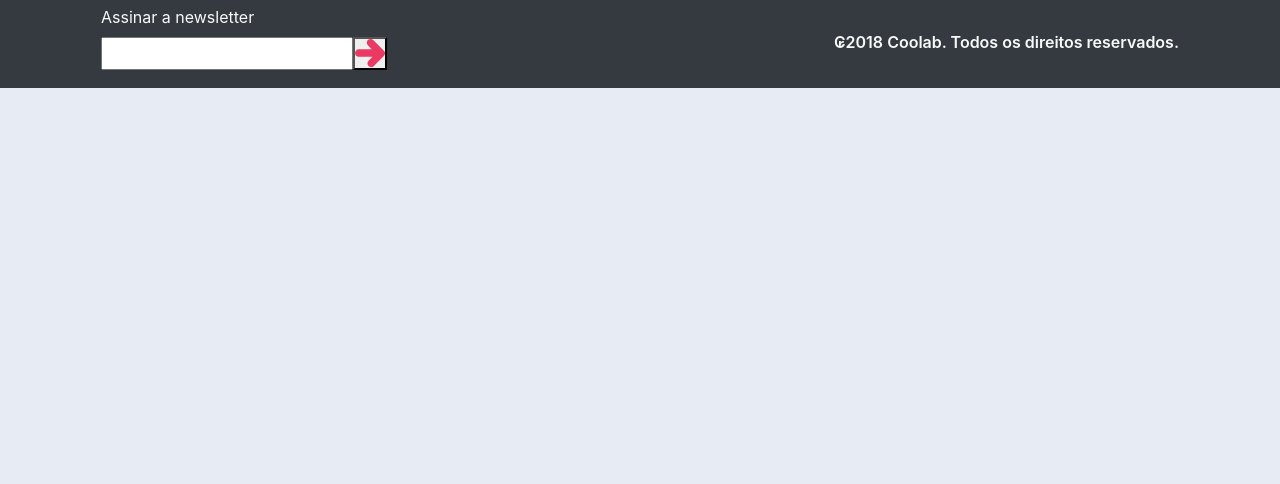
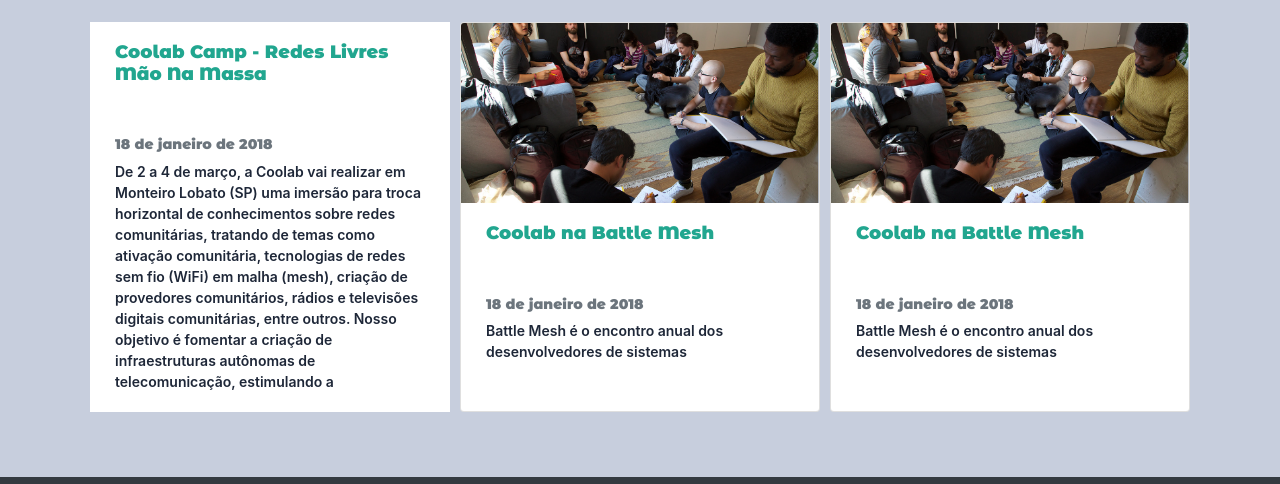
Before and after one commit to flores-joice/coolab, a website: page index.html in a window 1280 px wide. Shown: the part 1014-1498 px from the top of the page. Before the commit the page ends 1102 px from the top, so only its background shows below. Drawn offline with Linux system fonts and the light colour scheme.

Commit message:
inclusão da seção notícias na home

```diff
--- a/index.html
+++ b/index.html
@@ -103,6 +103,65 @@
         </div>
     </section>
 
+    <section class="footer footer-noticias">
+        <div class="container">
+            <div class="footer-noticias-heading">
+                <h2 class="footer-noticias-title">
+                    Últimas notícias
+                </h2>
+            </div>
+
+            <div class="row row-footer-noticias">
+                <div class="col-lg-4 col-footer-noticias">
+                    <div class="card-footer-noticias">
+                        <div class="card-body card-footer-noticias-body">
+                            <h5 class="card-title card-footer-noticias-title">Coolab Camp - Redes Livres Mão Na
+                                Massa</h5>
+                            <h6 class="card-subtitle card-footer-noticias-data mb-2 text-muted">18 de janeiro de
+                                2018</h6>
+                            <p class="card-text card-footer-noticias-text">De 2 a 4 de março, a Coolab vai realizar
+                                em Monteiro Lobato (SP) uma imersão para troca horizontal de conhecimentos sobre
+                                redes comunitárias, tratando de temas como ativação comunitária, tecnologias de
+                                redes sem fio (WiFi) em malha (mesh), criação de provedores comunitários, rádios e
+                                televisões digitais comunitárias, entre outros. Nosso objetivo é fomentar a criação
+                                de infraestruturas autônomas de telecomunicação, estimulando a</p>
+                        </div>
+                    </div>
+                </div>
+
+                <div class="col-lg-4 col-footer-noticias">
+                    <div class="card card-footer-noticias">
+                        <div class="card-footer-noticias-img">
+                            <img class="card-img-top img-fluid" src="assest/noticias/foto2.png" alt="Card image cap">
+                        </div>
+                        <div class="card-body card-footer-noticias-body">
+                            <h5 class="card-title card-footer-noticias-title">Coolab na Battle Mesh</h5>
+                            <h6 class="card-subtitle card-footer-noticias-data mb-2 text-muted">18 de janeiro de
+                                2018</h6>
+                            <p class="card-text card-footer-noticias-text">Battle Mesh é o encontro anual dos
+                                desenvolvedores de sistemas</p>
+                        </div>
+                    </div>
+                </div>
+
+                <div class="col-lg-4 col-footer-noticias">
+                    <div class="card card-footer-noticias">
+                        <div class="card-footer-noticias-img">
+                            <img class="card-img-top img-fluid" src="assest/noticias/foto2.png" alt="Card image cap">
+                        </div>
+                        <div class="card-body card-footer-noticias-body">
+                            <h5 class="card-title card-footer-noticias-title">Coolab na Battle Mesh</h5>
+                            <h6 class="card-subtitle card-footer-noticias-data mb-2 text-muted">18 de janeiro de
+                                2018</h6>
+                            <p class="card-text card-footer-noticias-text">Battle Mesh é o encontro anual dos
+                                desenvolvedores de sistemas</p>
+                        </div>
+                    </div>
+                </div>
+            </div>
+        </div>
+
+    </section>
     <footer class="footer bg-dark navbar-dark  ">
         <div class="footer-div-1 d-flex align-items-center justify-content-between container">
             <nav class="nav-1 navbar navbar-dark ">
```
